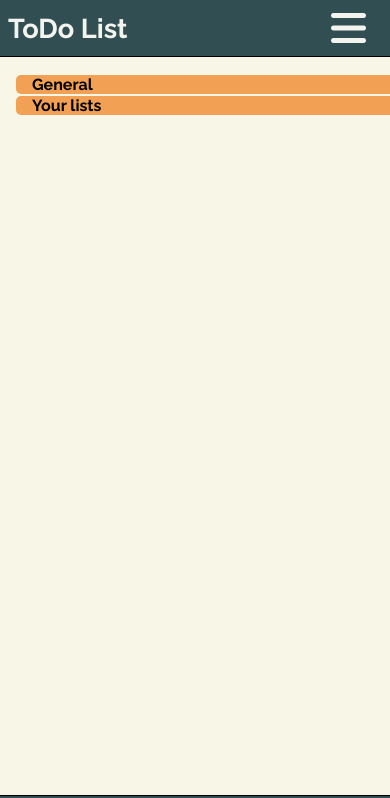
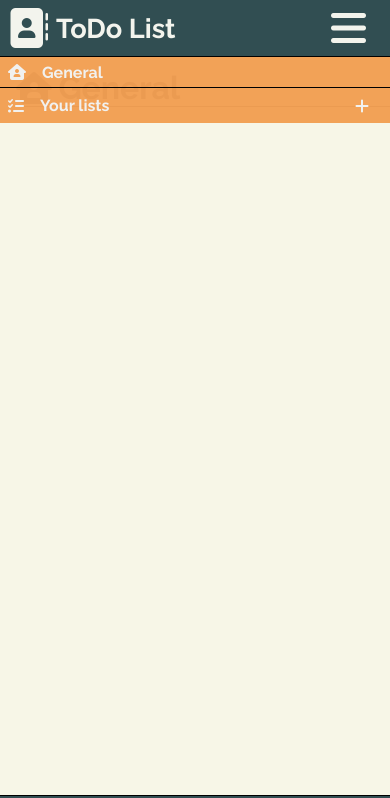
Before and after one commit to vlunaklick/todo_list, a website built with webpack: page dist/index.html in a window 390 px wide. Shown: the top 798 px of the page. Built offline with Linux system fonts and the light colour scheme.

Commit message:
Basic hud and responsive design done

```diff
--- a/package.json
+++ b/package.json
@@ -1,5 +1,8 @@
 {
   "devDependencies": {
+    "css-loader": "^5.2.6",
+    "file-loader": "^6.2.0",
+    "style-loader": "^2.0.0",
     "webpack": "^5.39.0",
     "webpack-cli": "^4.7.2"
   },
--- a/dist/style.css
+++ b/src/style.css
@@ -12,9 +12,13 @@
     --tit-fot-co: #F3F4ED;
     --hov-icon-foot: #989993;
     --menu-nav-res: #F2A154;
+    --menu-nav-responsive: #f2a054f8;
+    --main-back: #F7F6E7;
     --main-back: #F7F6E7;
     --menu-hover: #ac723c;
     --menu-selected: #d38c49;
+    --font-col-nav: #f1f1ef;
+    --font-col-cont: #000;
 }
 
 body{
@@ -46,6 +50,12 @@ body{
 
 .icon{
     font-size: var(--title-h1);
+    cursor: pointer;
+}
+
+.iconM{
+    margin-left: 0.5rem;
+    color: var(--font-col-nav);
 }
 
 .footer-p{
@@ -66,7 +76,7 @@ body{
 .menuT{
     font-size: var(--h3-size);
     margin-left: 1rem;
-
+    color: var(--font-col-nav);
 }
 
 .iconF{
@@ -82,22 +92,26 @@ body{
     align-items: center;
     height: 5%;
     width: 100%;
-    cursor: pointer;
     border-radius: 5px;
-    margin-top: 0.125rem;
 }
 
-.menuDiv:hover{
+.hoverL:hover{
     background-color: var(--menu-hover);
+    cursor: pointer;
 }
 
 .navP{
     flex-direction: column;
-    width: 10%;
+    width: 15%;
     background-color: var(--menu-nav-res);
     display: flex;
     border-right: 1px solid #000;
-    padding: 1rem;
+    align-items: center;
+    padding: 0.75rem;
+}
+
+.listes{
+    margin-right: 0.5rem;
 }
 
 #mainthing{
@@ -112,8 +126,47 @@ body{
 }
 
 #content{
-    width: 80%;
+    width: 100%;
+    padding: 0.75rem 1rem 1rem 1rem;
+
 }
+
+.bracketM{
+    border-bottom: 1px solid #000;
+    width: 100%;
+    margin-top: 0.5rem;
+    margin-bottom: 0.5rem;
+}
+
+.titleCont{
+    display: flex;
+    align-items: center;
+}
+
+.iconC{
+    font-size: 2rem;
+}
+
+.icoCont{
+    margin-right: 0.4rem;
+}
+
+.plus{
+    display: flex;
+    cursor: pointer;
+    border-radius: 50px;
+    width: 1.5rem;
+    height: 1.5rem;
+    align-items: center;
+    justify-content: center;
+    margin-left: auto;
+    margin-right: 1rem;
+}
+
+.plus:hover{
+    background-color: var(--menu-hover);
+}
+
 
 
 @media screen and (max-width: 390px) {
@@ -124,11 +177,28 @@ body{
 
 @media screen and (max-width: 1000px) {
     .navP{
-        background-color: transparent;
         border-right: 0;
         width: 100%;
+        height: inherit;
+        padding: 0;
+        position: absolute;
         background-color: transparent;
-        height: inherit;
+    }
+    .menuDiv{
+        height: 100%;
+        border-radius: 0;
+        padding: 0.35rem;
+    }
+    .hoverL:hover{
+        cursor: pointer;
+    }
+    .plus{
+
+    }
+    .bracketM{
+        width: 100%;
+        margin-top: 0;
+        margin-bottom: 0;
     }
     #mainthing{
         flex-direction: column;
@@ -140,6 +210,6 @@ body{
         justify-content: end;
     }
     .menuDiv{
-        background-color: var(--menu-nav-res);
+        background-color: var(--menu-nav-responsive);
     }
 }
```
Also changed, not shown: src/index.js (+8 -0 lines), dist/index.html, dist/main.js, 1 other file.
